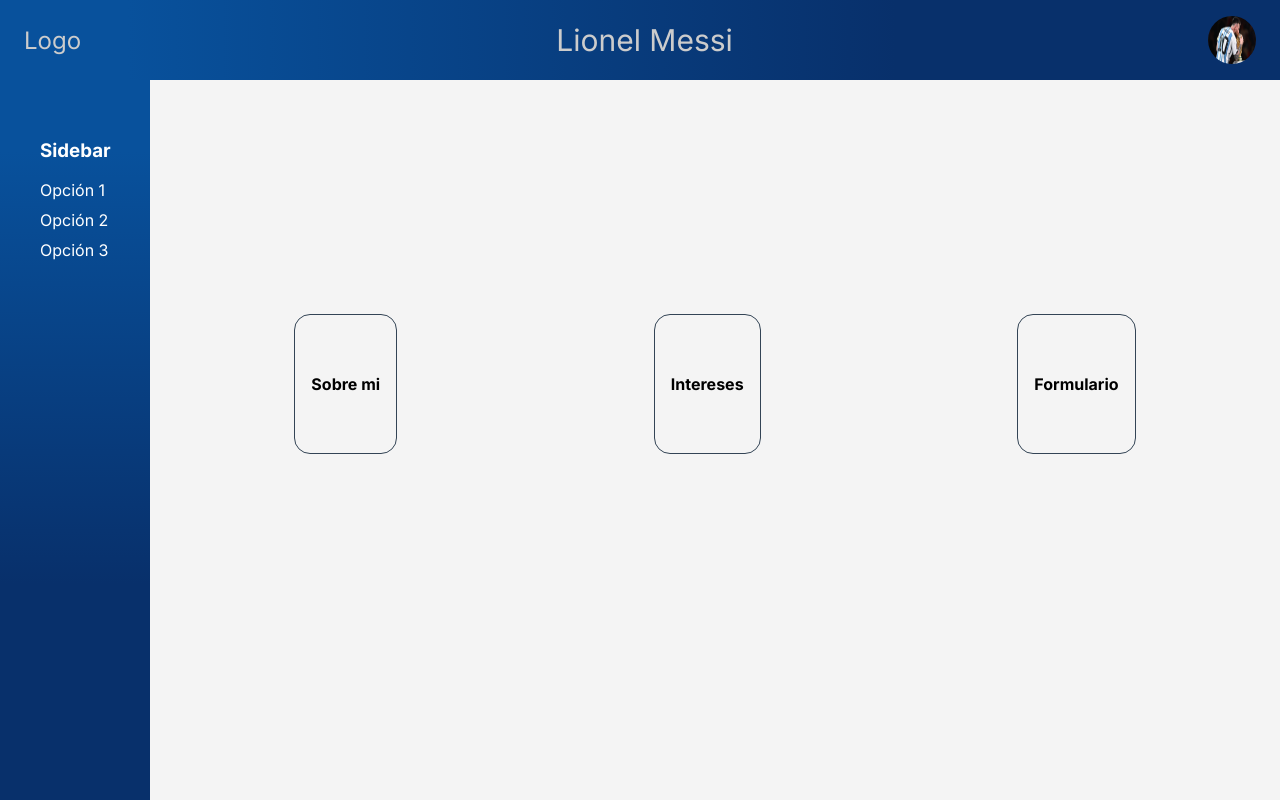
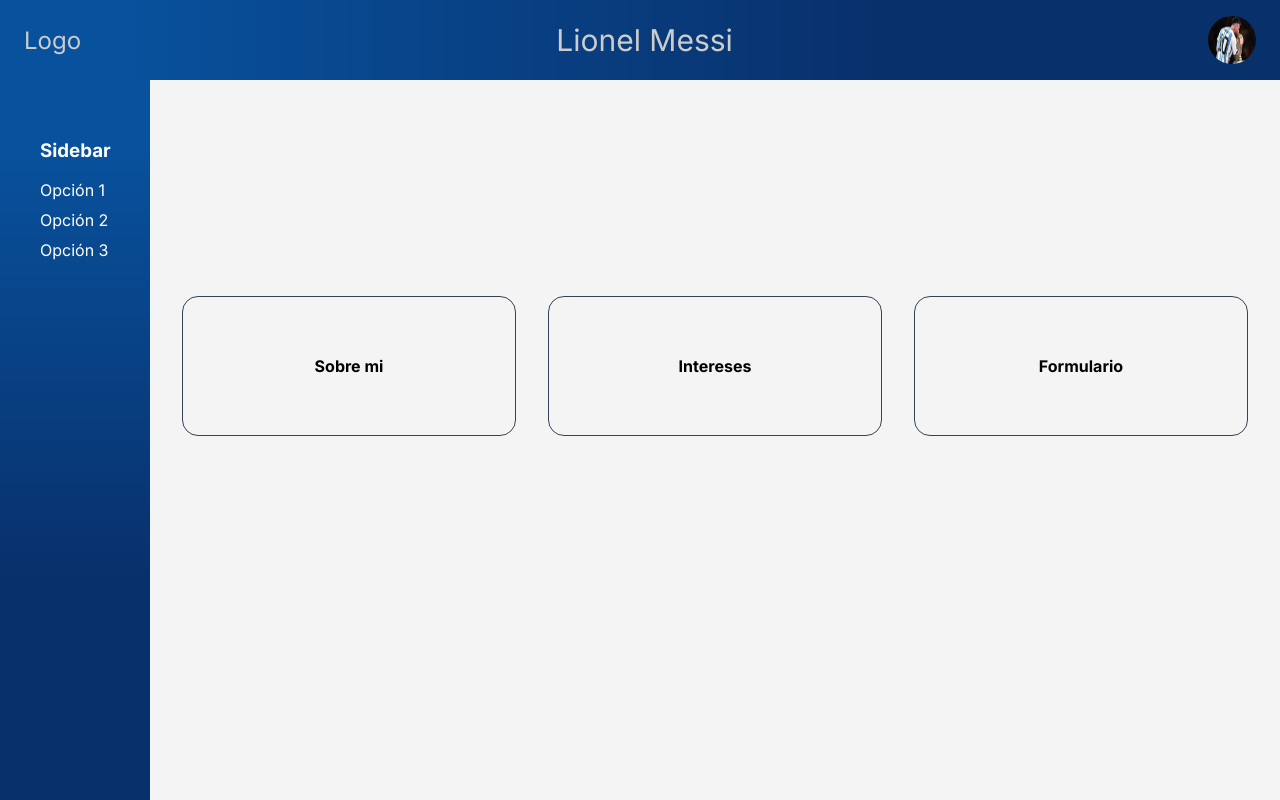
Before and after one commit to FededelRincon/Security-and-System-Tecnical, a Next.js app: page /profile in a window 1280 px wide. Built offline with nearby package versions, Linux system fonts and the light colour scheme.

Commit message:
fix show/hide components and fix css width

```diff
--- a/app/components/Form/Form.module.css
+++ b/app/components/Form/Form.module.css
@@ -1,5 +1,5 @@
 .FormContainer {
-  width: 90%;
+  /* width: 90%; */
   margin: 0 auto;
 }
 
--- a/app/profile/page.module.css
+++ b/app/profile/page.module.css
@@ -26,17 +26,22 @@
   flex-direction: column;
   align-items: center;
   justify-content: space-around;
-  min-height: 80%;
+  min-height: 75%;
   margin: 1rem;
   /* background-color: teal; */
 }
 
 .ComponentContainer{
-  /* padding: 2rem 1rem; */
+  width: 90%;
   padding: 2rem 1rem;
   border: solid 1px #345;
   border-radius: 1rem;
   /* background-color: tomato; */
+  margin: 1rem;
+}
+
+.Hidden {
+  display: none;
 }
 
 .AboutTitle, .InterestText, .FormText {
--- a/app/profile/page.tsx
+++ b/app/profile/page.tsx
@@ -11,7 +11,7 @@
 export default function ProfilePage() {
   const [openComponent, setOpenComponent] = useState<ComponentName | null>(null);
 
-  const toggleComponent = (componentName:any) => {
+  const toggleComponent = (componentName: ComponentName) => {
     if (openComponent === componentName) {
       setOpenComponent(null);
     } else {
@@ -20,25 +20,30 @@
   };
 
   return (
-    <>
     <div className={styles.ProfileContainer}>
-
-        <div onClick={() => toggleComponent('about')} className={styles.ComponentContainer}>
+      <div
+        onClick={() => toggleComponent('about')}
+        className={`${styles.ComponentContainer} ${openComponent && openComponent !== 'about' ? styles.Hidden : ''}`}
+      >
         <h5 className={styles.AboutTitle}>Sobre mi</h5>
         {openComponent === 'about' && <AboutComponent />}
       </div>
 
-        <div onClick={() => toggleComponent('interests')} className={styles.ComponentContainer}>
+      <div
+        onClick={() => toggleComponent('interests')}
+        className={`${styles.ComponentContainer} ${openComponent && openComponent !== 'interests' ? styles.Hidden : ''}`}
+      >
         <h5 className={styles.InterestText}>Intereses</h5>
         {openComponent === 'interests' && <InterestsComponent />}
       </div>
 
-        <div onClick={() => toggleComponent('form')} className={styles.ComponentContainer}>
+      <div
+        onClick={() => toggleComponent('form')}
+        className={`${styles.ComponentContainer} ${openComponent && openComponent !== 'form' ? styles.Hidden : ''}`}
+      >
         <h5 className={styles.FormText}>Formulario</h5>
         {openComponent === 'form' && <FormComponent />}
       </div>
-
     </div>
-    </>
   );
 }
```
Lines whose indentation alone changed are shown as unchanged.
